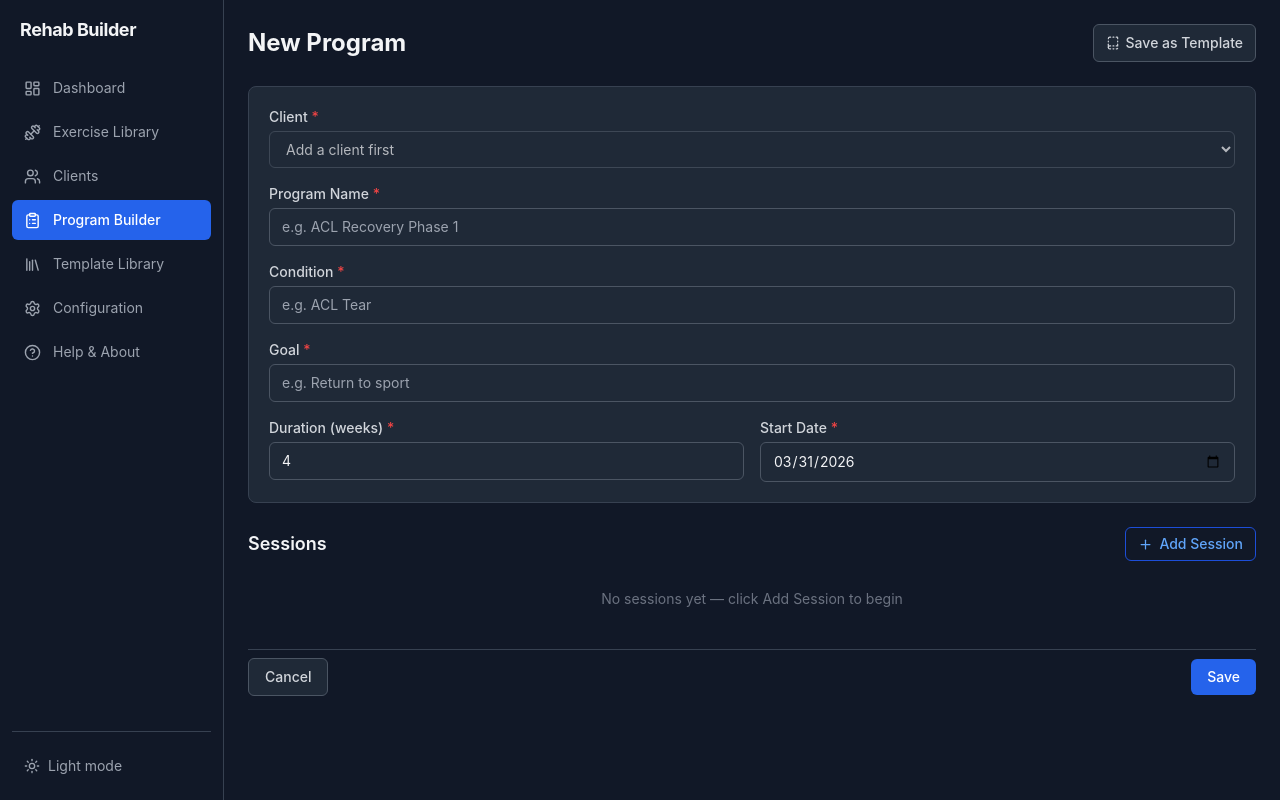
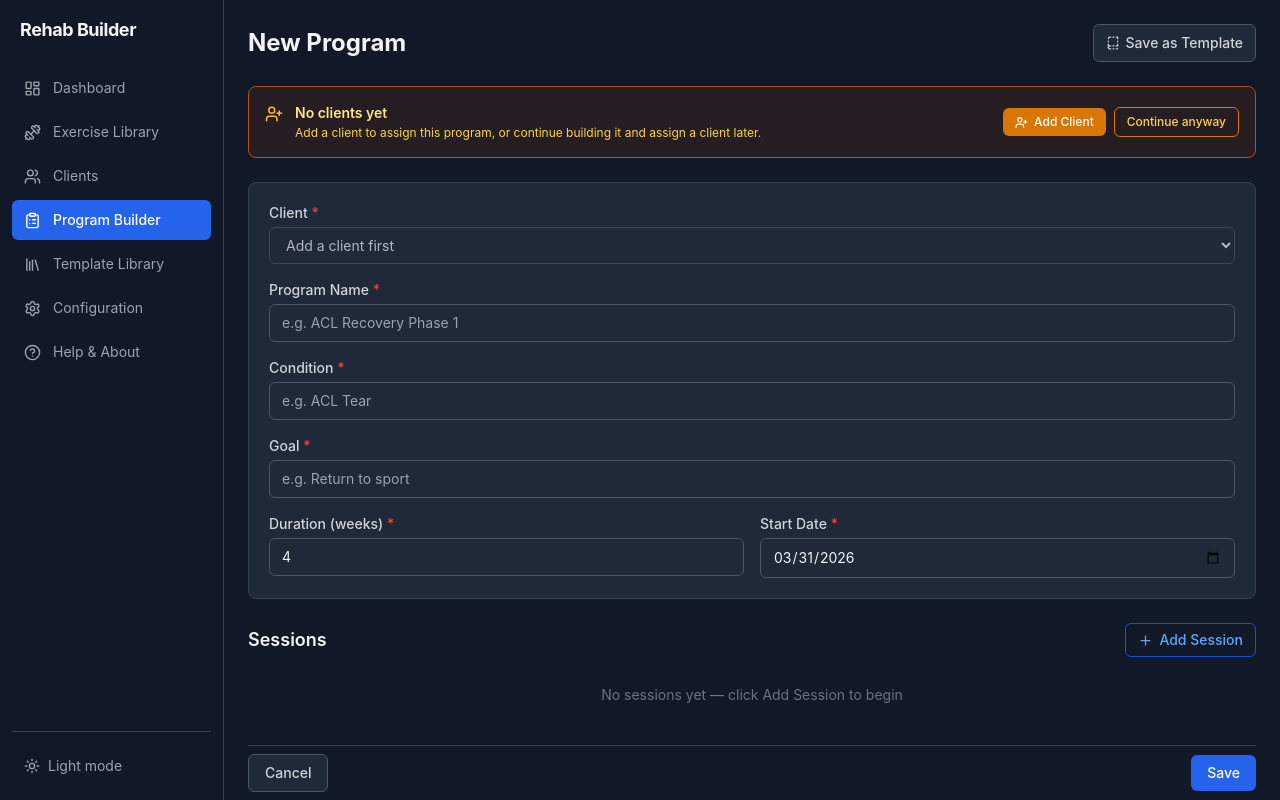
Before and after one commit to MEltayar/rehab-builder, a React (Vite) app: page /programs/new in a window 1280 px wide. Built offline with nearby package versions, Linux system fonts and the light colour scheme.

Commit message:
Show no-client banner with redirect or continue-anyway option in program builder
Co-Authored-By: Claude Sonnet 4.6 <noreply@anthropic.com>

```diff
--- a/src/features/programs/pages/ProgramBuilderPage.tsx
+++ b/src/features/programs/pages/ProgramBuilderPage.tsx
@@ -1,6 +1,6 @@
 import { useEffect, useState } from 'react';
 import { Link, useNavigate, useParams, useSearchParams } from 'react-router-dom';
-import { Plus, BookTemplate } from 'lucide-react';
+import { Plus, BookTemplate, UserPlus } from 'lucide-react';
 import { useToastStore } from '../../../store/toastStore';
 import { useProgramStore } from '../../../store/programStore';
 import { useClientStore } from '../../../store/clientStore';
@@ -52,6 +52,7 @@ export default function ProgramBuilderPage() {
   const [pickerOpen, setPickerOpen] = useState(false);
   const [activeSessionId, setActiveSessionId] = useState<string | null>(null);
   const [saveAsTemplateOpen, setSaveAsTemplateOpen] = useState(false);
+  const [noClientDismissed, setNoClientDismissed] = useState(false);
 
   useEffect(() => {
     if (!clientsLoaded) initializeClients();
@@ -109,10 +110,12 @@ export default function ProgramBuilderPage() {
     );
   }
 
+  const showNoClientBanner = !id && clientsLoaded && clients.length === 0 && !noClientDismissed;
+
   function validate(): boolean {
     if (!draft) return false;
     const e: Record<string, string> = {};
-    if (!draft.clientId) e.clientId = 'Please select a client.';
+    if (!draft.clientId && clients.length > 0) e.clientId = 'Please select a client.';
     if (!draft.name.trim()) e.name = 'Program name is required.';
     if (!draft.condition.trim()) e.condition = 'Condition is required.';
     if (!draft.goal.trim()) e.goal = 'Goal is required.';
@@ -179,6 +182,35 @@ export default function ProgramBuilderPage() {
           )}
         </div>
       </div>
+
+      {showNoClientBanner && (
+        <div className="bg-amber-50 dark:bg-amber-900/20 border border-amber-300 dark:border-amber-700 rounded-lg px-4 py-4 flex flex-col sm:flex-row sm:items-center gap-3">
+          <div className="flex items-start gap-3 flex-1">
+            <UserPlus size={18} className="text-amber-600 dark:text-amber-400 shrink-0 mt-0.5" />
+            <div className="flex flex-col gap-0.5">
+              <p className="text-sm font-semibold text-amber-800 dark:text-amber-200">No clients yet</p>
+              <p className="text-xs text-amber-700 dark:text-amber-300">
+                Add a client to assign this program, or continue building it and assign a client later.
+              </p>
+            </div>
+          </div>
+          <div className="flex items-center gap-2 shrink-0">
+            <Link
+              to="/clients"
+              className="flex items-center gap-1.5 px-3 py-1.5 bg-amber-600 hover:bg-amber-700 text-white text-xs font-medium rounded-md transition-colors"
+            >
+              <UserPlus size={13} />
+              Add Client
+            </Link>
+            <button
+              onClick={() => setNoClientDismissed(true)}
+              className="px-3 py-1.5 text-xs font-medium text-amber-700 dark:text-amber-300 border border-amber-400 dark:border-amber-600 rounded-md hover:bg-amber-100 dark:hover:bg-amber-900/40 transition-colors"
+            >
+              Continue anyway
+            </button>
+          </div>
+        </div>
+      )}
 
       <div className="bg-white dark:bg-gray-800 border border-gray-200 dark:border-gray-700 rounded-lg p-5">
         <ProgramMetaForm
```
